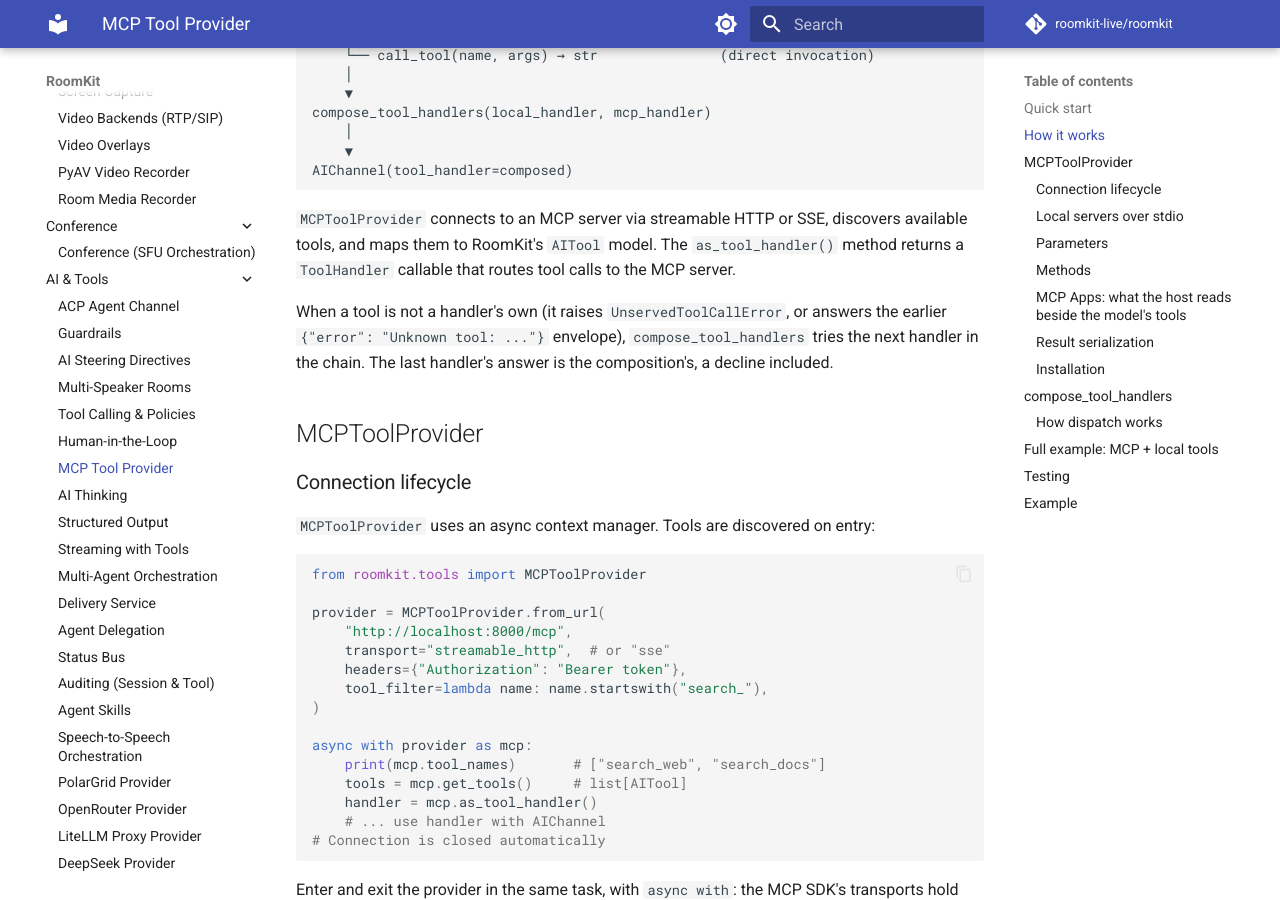
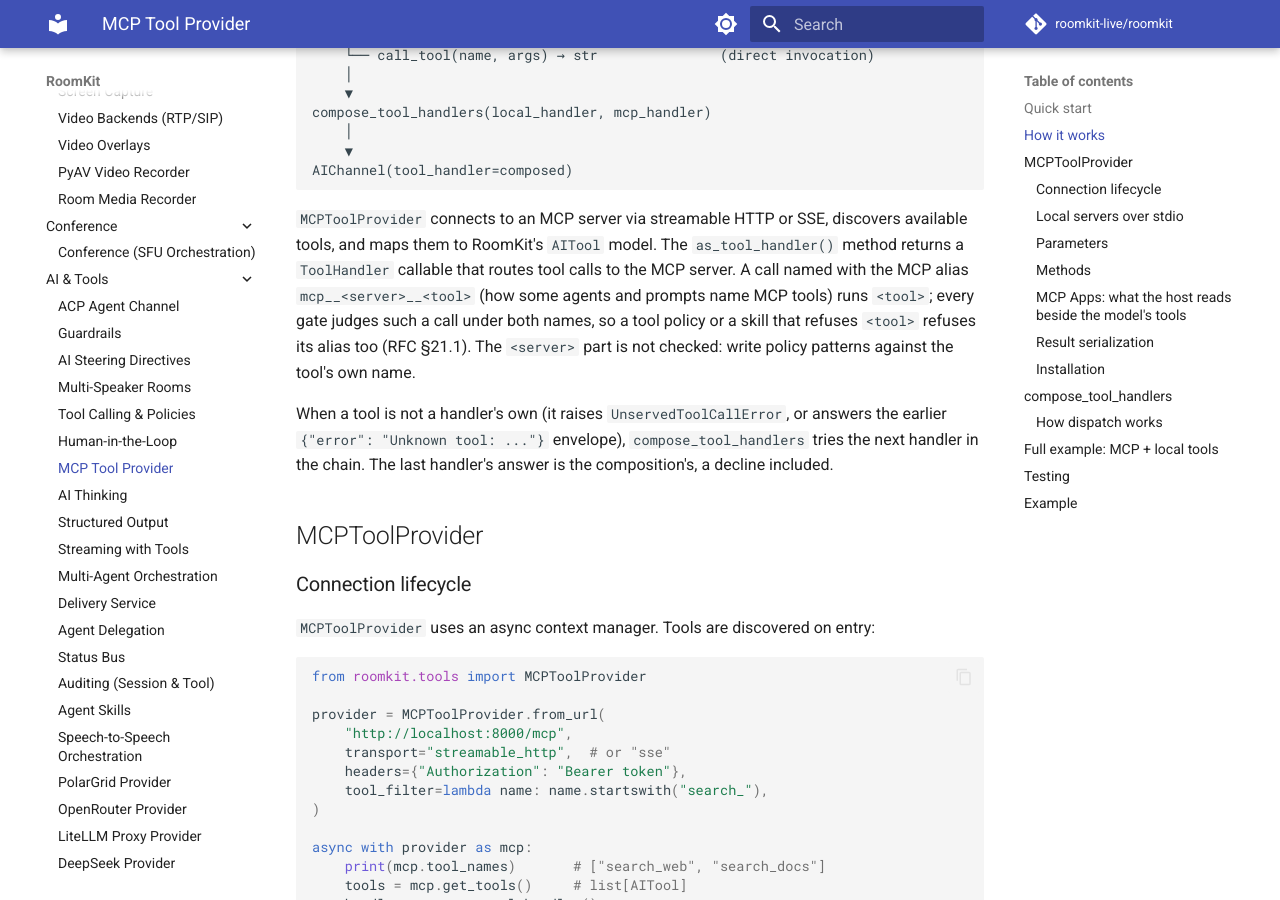
Before and after one commit to roomkit-live/roomkit-docs, an MkDocs documentation site: the page built from docs/guides/mcp-tool-provider.md, in a window 1280 px wide and 900 px high, scrolled down 1000 px. Built offline with MkDocs 1.6.1 and Material for MkDocs 9.7.7, drawn with Linux system fonts in a browser that asks for light colours; comment, search, counter and statistics services are not loaded.

Commit message:
docs(tools): per review, the MCP alias rule on every gate, and policy patterns judge the tool's own name (RMK-483)

````diff
--- a/docs/guides/mcp-tool-provider.md
+++ b/docs/guides/mcp-tool-provider.md
@@ -42,7 +42,7 @@ compose_tool_handlers(local_handler, mcp_handler)
 AIChannel(tool_handler=composed)
 ```
 
-`MCPToolProvider` connects to an MCP server via streamable HTTP or SSE, discovers available tools, and maps them to RoomKit's `AITool` model. The `as_tool_handler()` method returns a `ToolHandler` callable that routes tool calls to the MCP server.
+`MCPToolProvider` connects to an MCP server via streamable HTTP or SSE, discovers available tools, and maps them to RoomKit's `AITool` model. The `as_tool_handler()` method returns a `ToolHandler` callable that routes tool calls to the MCP server. A call named with the MCP alias `mcp__<server>__<tool>` (how some agents and prompts name MCP tools) runs `<tool>`; every gate judges such a call under both names, so a tool policy or a skill that refuses `<tool>` refuses its alias too (RFC §21.1). The `<server>` part is not checked: write policy patterns against the tool's own name.
 
 When a tool is not a handler's own (it raises `UnservedToolCallError`, or answers the earlier `{"error": "Unknown tool: ..."}` envelope), `compose_tool_handlers` tries the next handler in the chain. The last handler's answer is the composition's, a decline included.
 
````
Also changed, not shown: docs/guides/tool-calling.md (+1 -1 lines).
